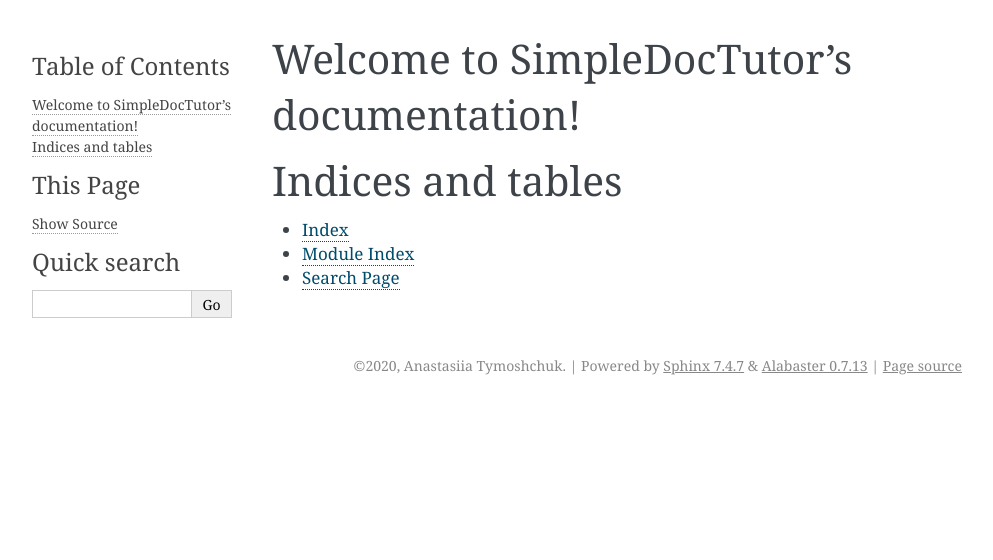
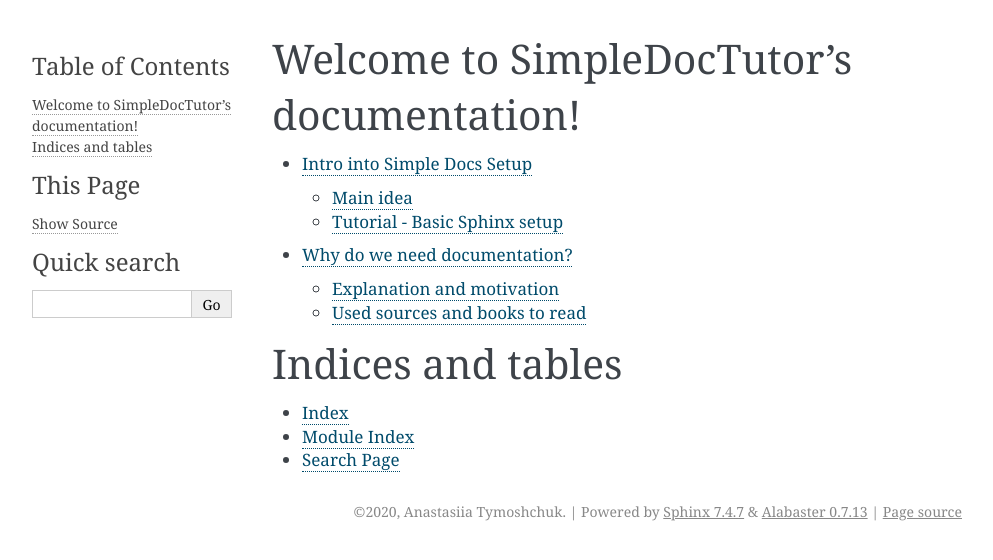
Before and after one commit to atymoshchuk/simple_docs_setup, a Sphinx documentation site: the page built from docs/source/index.rst, in a window 1280 px wide. Shown: the top 560 px of the page, without its empty margins (148-1141 px from the left). Built offline with Sphinx 7.4.7, drawn with Linux system fonts in a browser that asks for light colours; pages that are not in the unit, such as notebooks, are missing from menus; some of the changed lines change nothing that is shown.

Commit message:
Add explanation and tutorials

```diff
--- /dev/null
+++ b/docs/source/explanation.rst
@@ -0,0 +1,31 @@
+Why do we need documentation?
+=============================
+
+Explanation and motivation
+##########################
+
+Do you document your code? Do you think it is important?
+
+Benefits of documenting your code:
+
+- if you will get back to your code in 6 month, you will not become a detective to find out how this code works
+- easy to onboard new team members
+- easy to share knowledge
+- if your code is open source - easy to start contributing
+- easy to see purpose and motivation of each piece of code
+
+I love this quote from `The Documentation System <https://documentation.divio.com/>`_:
+
+  There is a secret that needs to be understood in order to write good software documentation:
+  there isn’t one thing called documentation, there are four.
+
+  They are: tutorials, how-to guides, technical reference and explanation.
+  They represent four different purposes or functions, and require four different approaches to their creation.
+  Understanding the implications of this will help improve most documentation - often immensely.
+
+Used sources and books to read
+##############################
+1. `The Documentation System <https://documentation.divio.com/>`_
+2. `Sphinx official documentation <https://www.sphinx-doc.org>`_
+3. `Read The Docs official documentation <https://readthedocs.org/>`_
+4. `Article by Anastasiia Tymoshchuk <https://atymo.me/blog/python_documentation.html>`_
--- a/docs/source/index.rst
+++ b/docs/source/index.rst
@@ -9,6 +9,8 @@
 .. toctree::
    :maxdepth: 2
 
+   tutorial
+   explanation
    code_reference/index.rst
 
 
--- /dev/null
+++ b/docs/source/tutorial.rst
@@ -0,0 +1,70 @@
+Intro into Simple Docs Setup
+============================
+
+Main idea
+##########
+
+Main idea of this repo is to start with a simple documentation setup and expand it to versioned version.
+
+The first step to setup a simple documentation for any project is to add docstrings to each function.
+
+For example if you have a following function:
+
+.. code-block::
+
+    @app.get("/")
+    async def root():
+        return {"message": "Hello World"}
+
+Docstring should be added as a next line after function declaration:
+
+.. code-block::
+
+    @app.get("/")
+    async def root():
+        """My simple docstring for Hello World basic function"""
+        return {"message": "Hello World"}
+
+The second step would be to configure Sphinx and autodoc to go through the codebase and generate code reference.
+
+Tutorial - Basic Sphinx setup
+#############################
+
+Follow the next steps:
+
+- add Sphinx and recommonmark (Markdown support into your requirements file)
+- install Sphinx package
+
+.. code-block::
+
+ pip install sphinx
+
+- create a new docs directory in your project
+
+.. code-block::
+
+   mkdir docs
+
+- go to docs directory
+
+.. code-block::
+
+   cd docs
+
+- follow basic Sphinx setup by running
+
+.. code-block::
+
+   sphinx-quickstart
+
+It's still too early to run build, we need to setup our configuration to make sure that we are able to generate code_reference.
+
+Next step - edit your Sphinx documentation configuration file conf.py. You can find the exact configuration in this repo.
+
+In this configuration you can see run_apidoc command, which will run apidoc to generate your code reference auto documentation and will store all generated files in code_reference directory.
+
+And one more step to go - add generated code_reference into our documentation in index.rst file.
+
+Don't forget to put all dependencies into requirements.txt file.
+
+And now you can run building the docs and enjoy reading.
```
